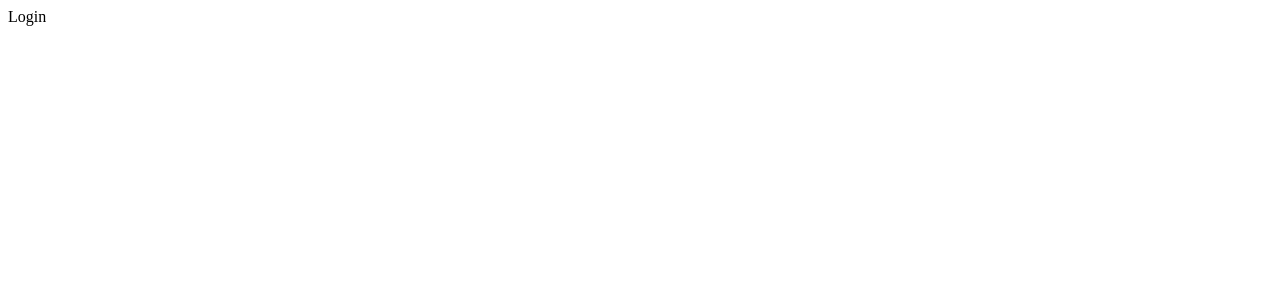
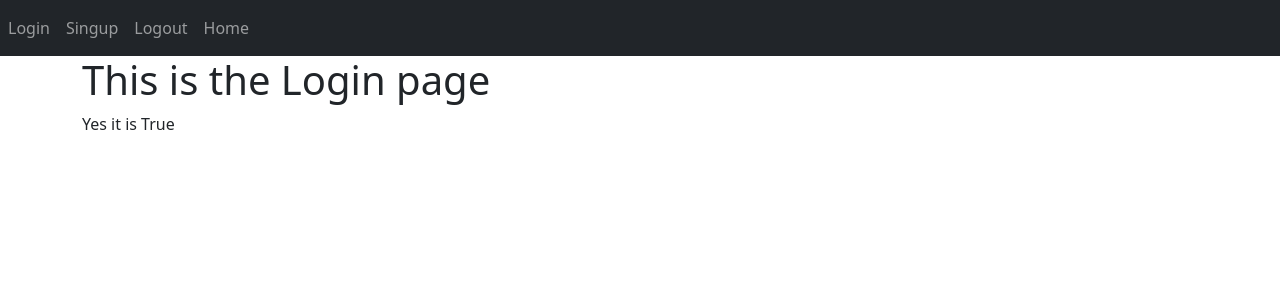
Before and after one commit to 1ezp/Flask-tutorial, a Flask app: page /login in a window 1280 px wide. Before the commit the part shown is almost empty. Shown: the top 300 px of the page. Run offline with Flask 2, Linux system fonts and the light colour scheme; some libraries are stand-ins or nearby versions.

Commit message:
some adds

```diff
--- a/website/auth.py
+++ b/website/auth.py
@@ -1,18 +1,18 @@
-from flask import Blueprint
+from flask import Blueprint, render_template
 
 auth = Blueprint('auth', __name__)
 
 
 @auth.route('/login')
 def login():
-    return '<p>Login</p>'
+    return render_template('login.html', boolean=True)
 
 
 @auth.route('/logout')
 def logout():
-    return "<p>Logout</p>"
+    return '<h1>Logout</h1>'
 
 
 @auth.route('/singup')
 def sign_up():
-    return '<p>Sign Up</p>'
+    return render_template('singup.html')
--- a/website/templates/base.html
+++ b/website/templates/base.html
@@ -25,7 +25,10 @@
 
 
 
-
+        <div class="container">
+            {% block content %}
+            {% endblock %}
+        </div>
 
 
         <script src="https://cdn.jsdelivr.net/npm/bootstrap@5.1.3/dist/js/bootstrap.bundle.min.js" integrity="sha384-ka7Sk0Gln4gmtz2MlQnikT1wXgYsOg+OMhuP+IlRH9sENBO0LRn5q+8nbTov4+1p" crossorigin="anonymous"></script>
--- /dev/null
+++ b/website/templates/login.html
@@ -0,0 +1,12 @@
+{% extends 'base.html' %}
+{% block title%}Login{% endblock %}
+
+{% block content %}
+  <h1>This is the Login page</h1>
+
+  {% if boolean == True %}
+  Yes it is True
+  {% else %}
+  Not it's not True
+  {% endif %}
+{% endblock %}
```
Also changed, not shown: website/templates/home.html (+6 -1 lines), website/templates/singup.html (added, +7 -0 lines).
